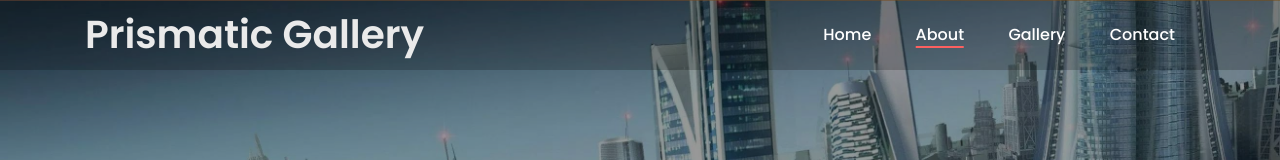
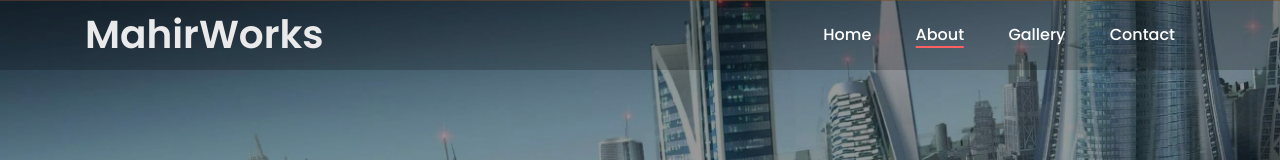
Before and after one commit to BlackZapio/Mahir, a plain HTML site: page about.html in a window 1280 px wide. Shown: the top 160 px of the page. Drawn offline with Linux system fonts and the light colour scheme.

Commit message:
Update about.html

```diff
--- a/about.html
+++ b/about.html
@@ -8,7 +8,7 @@
     <meta http-equiv="X-UA-Compatible" content="IE=edge">
     <meta name="viewport" content="width=device-width, initial-scale=1, shrink-to-fit=no">
 
-    <title>Prismatic Gallery | About</title>
+    <title>MahirWorks | About</title>
     <link rel="stylesheet" href="https://cdnjs.cloudflare.com/ajax/libs/font-awesome/6.0.0-beta2/css/all.min.css"
         integrity="sha512-YWzhKL2whUzgiheMoBFwW8CKV4qpHQAEuvilg9FAn5VJUDwKZZxkJNuGM4XkWuk94WCrrwslk8yWNGmY1EduTA=="
         crossorigin="anonymous" referrerpolicy="no-referrer" />
@@ -45,7 +45,7 @@
                     <nav class="classy-navbar justify-content-between" id="lxNav">
 
                         <a class="nav-brand" href="index.html">
-                            <h1>Prismatic Gallery</h1>
+                            <h1>MahirWorks</h1>
                         </a>
 
                         <div class="classy-navbar-toggler">
@@ -370,7 +370,7 @@
         <div class="wrapper">
             <div class="containerUp">
                 <div class="social-info">
-                    <h2>Follow Prismatic Gallery</h2>
+                    <h2>Follow MahirWorks</h2>
                     <div class="icons">
 
                         <a href="https://www.instagram.com/viral_vidarbha/" target="_blank"><img
@@ -383,7 +383,7 @@
                     </div>
                 </div>
                 <div class="connect">
-                    <h2>Stay up to date on the latest from Prismatic Gallery</h2>
+                    <h2>Stay up to date on the latest from MahirWorks</h2>
                     <form>
                         <input type="email" placeholder="Enter your email">
                         <button>Subscribe</button>
```
